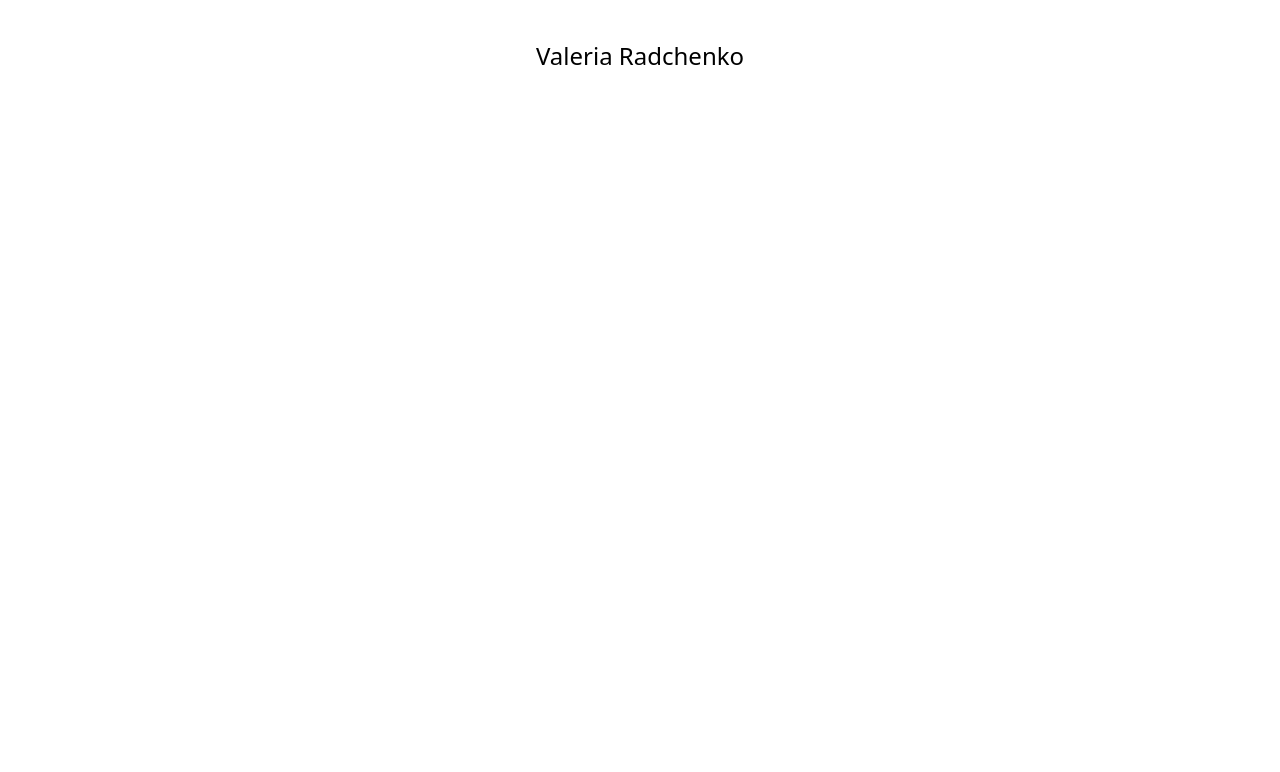
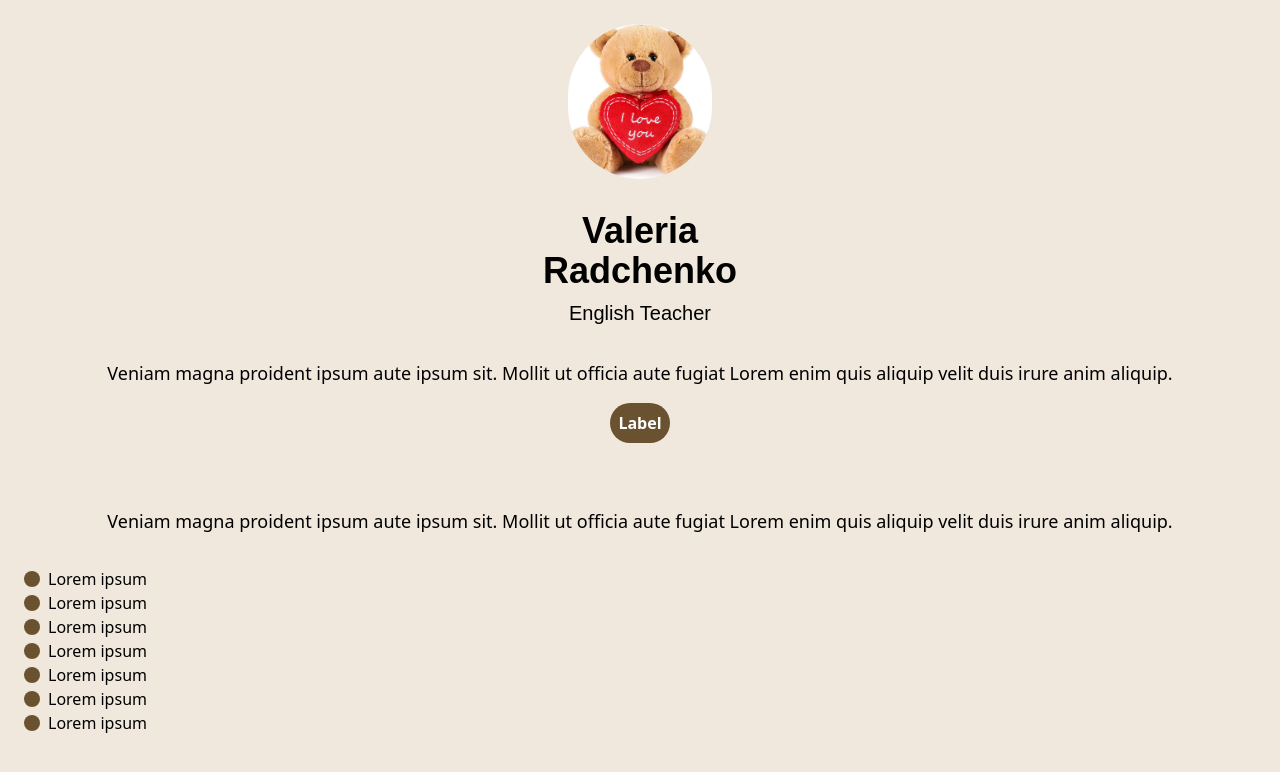
Before and after one commit to mcourtier/valeria-radchenko, a Nuxt app: page / in a window 1280 px wide. Shown: the top 772 px of the page. Built offline with nearby package versions, Linux system fonts and the light colour scheme.

Commit message:
feat: add content

```diff
--- /dev/null
+++ b/assets/css/tailwind.css
@@ -0,0 +1,22 @@
+@tailwind base;
+@tailwind components;
+@tailwind utilities;
+
+@import url('https://fonts.googleapis.com/css?family=Montserrat&display=swap');
+
+* {
+    -webkit-font-smoothing: antialiased;
+    -moz-osx-font-smoothing: grayscale;
+}
+
+body {
+    @apply bg-brand-100;
+}
+
+.font-title {
+    font-family: Montserrat, sans-serif;
+}
+
+.label {
+    @apply bg-brand-700 text-white font-bold rounded-full p-2;
+}
--- a/pages/index.vue
+++ b/pages/index.vue
@@ -1,9 +1,46 @@
 <template>
     <header></header>
     <main>
-        <section class="text-2xl text-center p-10">
-            Valeria Radchenko
+        <section class="p-4 md:p-6 text-center pt-12">
+            <img src="/nounours.jpg" class="w-36 rounded-full mb-8 inline-block"/>
+            <h1 class="font-title text-4xl font-bold mb-2">Valeria <br/>Radchenko</h1>
+            <h2 class="font-title text-xl mb-8">English Teacher</h2>
+            <p class="text-lg mb-4">Veniam magna proident ipsum aute ipsum sit. Mollit ut officia aute fugiat Lorem enim quis aliquip velit duis irure anim aliquip.</p>
+            <div class="label inline-block ml-auto px-10">Label</div>
+        </section>
+        <section class="p-4 md:p-6 text-center">
+            <h2 class="font-title text-xl font-bold mb-4"></h2>
+            <p class="text-lg">Veniam magna proident ipsum aute ipsum sit. Mollit ut officia aute fugiat Lorem enim quis aliquip velit duis irure anim aliquip.</p>
+            <ul class="list mt-8">
+                <li class="flex">
+                    <div class="list-circle"></div> Lorem ipsum
+                </li>
+                <li class="flex">
+                    <div class="list-circle"></div> Lorem ipsum
+                </li>
+                <li class="flex">
+                    <div class="list-circle"></div> Lorem ipsum
+                </li>
+                <li class="flex">
+                    <div class="list-circle"></div> Lorem ipsum
+                </li>
+                <li class="flex">
+                    <div class="list-circle"></div> Lorem ipsum
+                </li>
+                <li class="flex">
+                    <div class="list-circle"></div> Lorem ipsum
+                </li>
+                <li class="flex">
+                    <div class="list-circle"></div> Lorem ipsum
+                </li>
+            </ul>
         </section>
     </main>
     <footer></footer>
 </template>
+
+<style lang="postcss">
+.list-circle {
+    @apply flex-none w-4 h-4 rounded-full bg-brand-700 mr-2 relative top-1;
+}
+</style>
--- a/tailwind.config.js
+++ b/tailwind.config.js
@@ -8,7 +8,25 @@ module.exports = {
       "./nuxt.config.{js,ts}",
     ],
     theme: {
-      extend: {},
+      extend: {
+        colors: {
+          brand: {
+            50: "#F7F3ED",
+            100: "#F0E8DD",
+            200: "#E0CFB8",
+            300: "#D0B795",
+            400: "#C1A071",
+            500: "#B1884E",
+            600: "#8E6D3E",
+            700: "#6A512F",
+            800: "#47361F",
+            900: "#231B10",
+            950: "#120E08"
+          },
+          // ...
+        },
+
+      },
     },
     plugins: [],
   }
```
Also changed, not shown: public/nounours.jpg (added).
